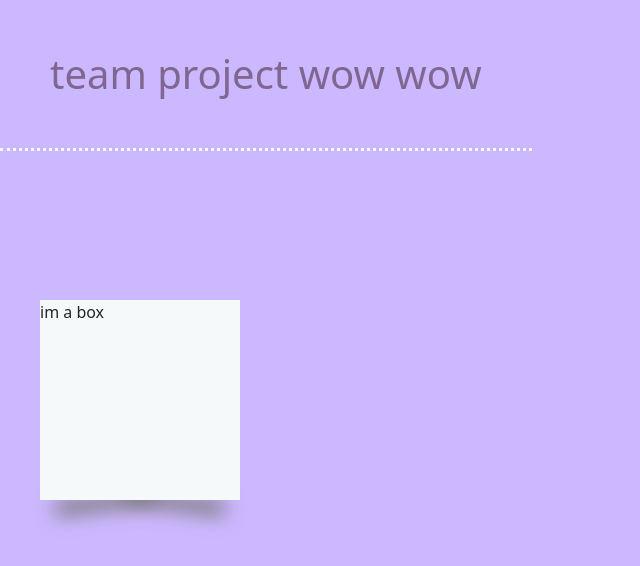
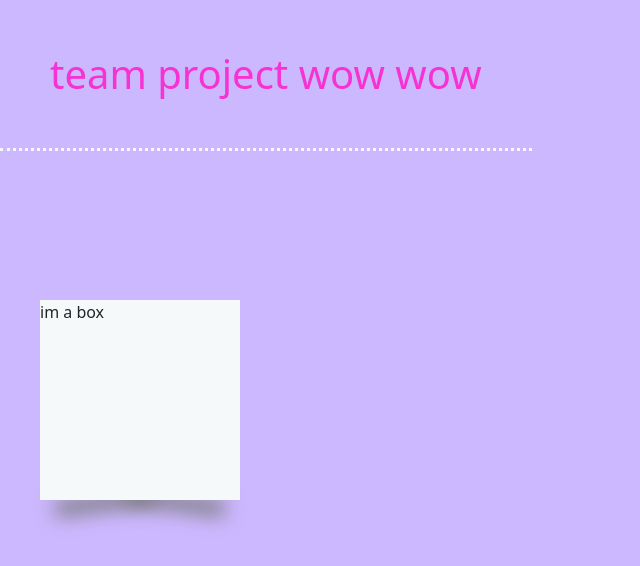
Before and after one commit to mew-mo/team-project, a website: page index.html in a window 1280 px wide. Shown: the whole page, without its empty margins (0-640 px from the left). Drawn offline with nearby package versions, Linux system fonts and the light colour scheme.

Commit message:
change to pink

```diff
--- a/sass/custom.scss
+++ b/sass/custom.scss
@@ -14,7 +14,7 @@ body {
 h1 {
   position: fixed;
   padding: 50px;
-  color: $darker;
+  color: rgb(246, 50, 211);
   border-bottom: 3px dotted $light;
 }
 
```
Also changed, not shown: css/custom.css, 1 other file.
